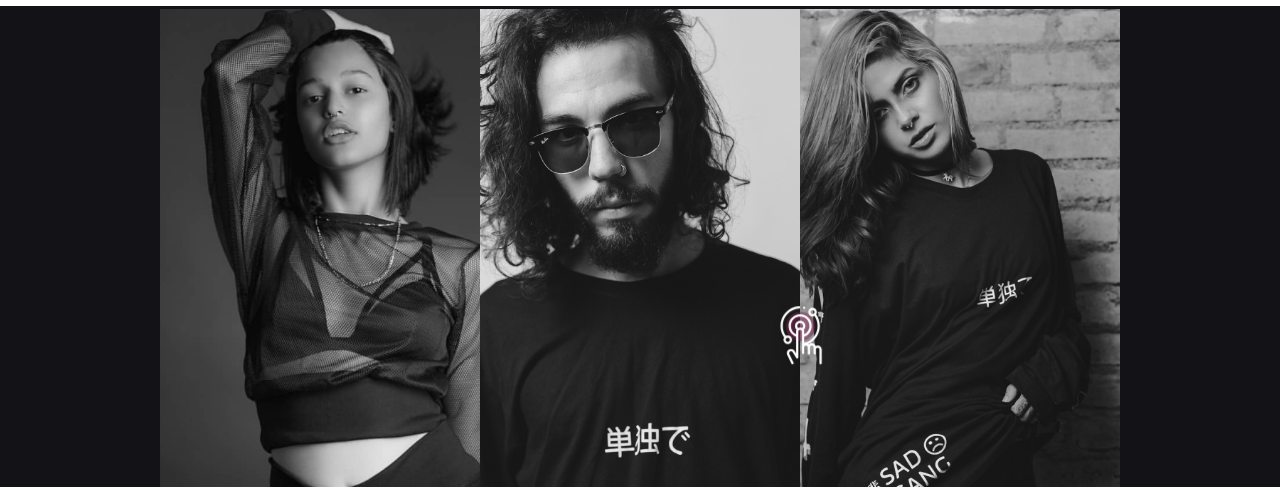
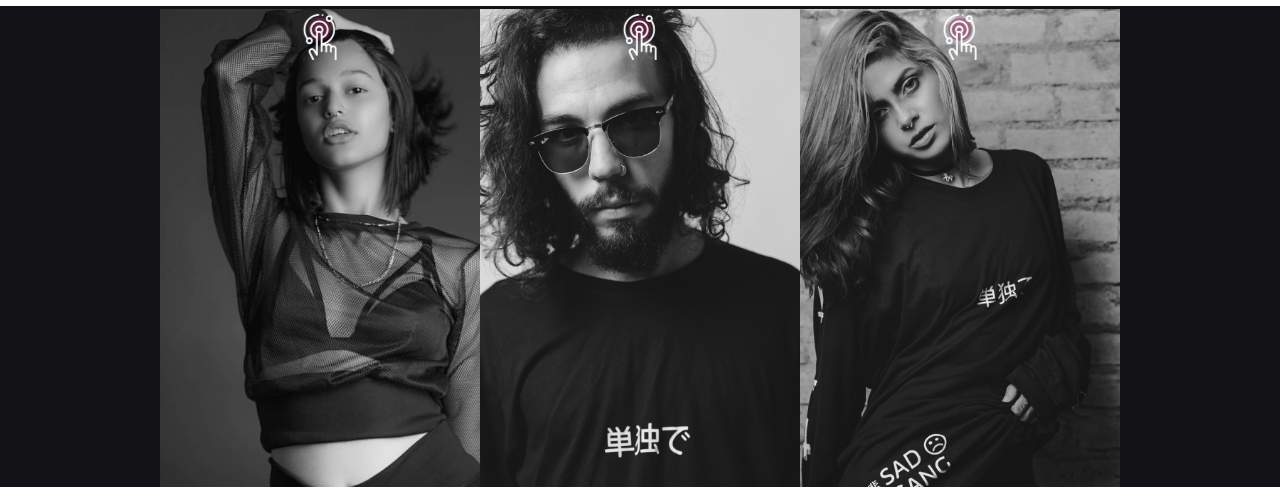
Before and after one commit to cristianfelipe94/SadGang-version-GatsbyJs-PWA, a Gatsby site: page / in a window 1280 px wide. Shown: the part 47-534 px from the top of the page. Built offline with nearby package versions, Linux system fonts and the light colour scheme; Gatsby itself is replaced by a stand-in of ours; a web font is replaced by a local one.

Commit message:
Have added new content into page sections

```diff
--- a/src/components/styles.css
+++ b/src/components/styles.css
@@ -89,27 +89,28 @@
 }
 
 .icon--touch {
-  height: 25px;
-  width: 25px;
+  height: 20px;
+  width: 20px;
   border-radius: 50px;
   position: absolute;
-  top: 0;
+  top: 10px;
   bottom: 0;
   left: 0;
   right: 0;
-  margin: auto;
+  margin: 0 auto;
   animation: touchScreenLatency 4s infinite;
   transform: scale(1.2);
   animation-fill-mode: forwards;
+  z-index: 2;
 }
 
 .icon--touch::before {
   content: "";
   background-image: url("../images/touch-screen.svg");
-  height: 50px;
-  width: 50px;
-  left: -12px;
-  top: -5px;
+  height: 40px;
+  width: 40px;
+  left: -10px;
+  top: -3px;
   background-size: contain;
   position: absolute;
 }
@@ -256,6 +257,7 @@
   padding: 1rem;
 }
 
+
 .head__title {
   font-family: 'Pirata One', cursive;
   color: white;
--- a/src/pages/index.js
+++ b/src/pages/index.js
@@ -1,4 +1,4 @@
-import React from "react"
+import React, { useState } from "react"
 
 import Layout from "../components/layout"
 
@@ -16,7 +16,10 @@ import ImageGirlTwoColor from "../components/image-girl-two-color"
 import ImageBoyTwoColor from "../components/image-boy-two-color"
 
 const IndexPage = () => {
+  const [header = { headerTitle: "Sadgang", headerMessage: "Costa Rica Streetware"}, setHeader] = useState();
+
   function openCloseGallery(event) {
+    console.log(header);
     const getGallery = document.querySelector(".gallery__panel");
     const mouseXclicked = event.clientX;
     const windowXSize = window.innerWidth;
@@ -30,24 +33,40 @@ const IndexPage = () => {
           let imageGalleryToBeColor = document.querySelector(".gallery__image--main.gallery__image--color");
           imageGalleryToBeColor.classList.add("gallery__image--color-display");
           getGallery.style.left = "0vw";
+          setHeader(() => ({
+            headerTitle: "Somos Ropa",
+            headerMessage: "Contamos con varias colecciones de ropa, para mujer y hombre."
+          }));
         }, 2000);
       } else if (windowPercentage > 25 && windowPercentage < 50) {
         setTimeout(() => {
           let imageGalleryToBeColor = document.querySelector(".gallery__image--sec.gallery__image--color");
           imageGalleryToBeColor.classList.add("gallery__image--color-display");
           getGallery.style.left = "-100vw";
+          setHeader(() => ({
+            headerTitle: "Somos Comunidad",
+            headerMessage: "Creemos en crear comunidad entre clientes y emprendedores."
+          }));
         }, 2000);
       } else if (windowPercentage > 50 && windowPercentage < 75) {
         setTimeout(() => {
           let imageGalleryToBeColor = document.querySelector(".gallery__image--third.gallery__image--color");
           imageGalleryToBeColor.classList.add("gallery__image--color-display");
           getGallery.style.left = "-200vw";
+          setHeader(() => ({
+            headerTitle: "Somos Crecimiento",
+            headerMessage: "Creamos y vendemos prendas de ropa sin estampado, para tu emprendimiento."
+          }));
         }, 2000);
       } else if (windowPercentage > 75 && windowPercentage < 100) {
         setTimeout(() => {
           let imageGalleryToBeColor = document.querySelector(".gallery__image--fourth.gallery__image--color");
           setTimeout(() => {
             imageGalleryToBeColor.classList.add("gallery__image--color-display");
+            setHeader(() => ({
+              headerTitle: "Somos tu Estilo",
+              headerMessage: "Buscamos la diversidad en nuestras prendas para que sean accesibles a cualquier ser."
+            }));
           }, 2500);
           getGallery.style.left = "-300vw";
         }, 2000);
@@ -58,6 +77,10 @@ const IndexPage = () => {
       imageGalleryToBeDecolor.classList.remove("gallery__image--color-display");
       getGallery.classList.remove("gallery__panel--open");
       getGallery.style.left = "0vw";
+      setHeader(() => ({
+        headerTitle: "Somos Sadgang",
+        headerMessage: "Próximamente tienda virtual."
+      }));
     }
   }
 
@@ -66,27 +89,30 @@ const IndexPage = () => {
       <SEO title="Home" />
       <div>
         <div className="head">
-          <h1 className="head__title">Sadgang</h1>
-          <h2 className="head__title">Costa Rica Streetware</h2>
+          <h1 className="head__title">{header.headerTitle}</h1>
+          <h2 className="head__title">{header.headerMessage}</h2>
         </div>
         <div className="gallery" onClick={(event) => openCloseGallery(event)} >
           <div className="gallery__panel">
-            <span className="icon--touch"></span>
             <div style={{position: "relative", width: "25%", overflow: "hidden"}}>
               <ImageGirlOne />
               <ImageGirlOneColor />
+              <span className="icon--touch"></span>
             </div>
             <div style={{position: "relative", width: "25%", overflow: "hidden"}}>
               <ImageBoyOne />
               <ImageBoyOneColor />
+              <span className="icon--touch"></span>
             </div>
             <div style={{position: "relative", width: "25%", overflow: "hidden"}}>
               <ImageGirlTwo />
               <ImageGirlTwoColor />
+              <span className="icon--touch"></span>
             </div>
             <div style={{position: "relative", width: "25%", overflow: "hidden"}}>
               <ImageBoyTwo />
               <ImageBoyTwoColor />
+              <span className="icon--touch"></span>
             </div>
           </div>
         </div>
```
